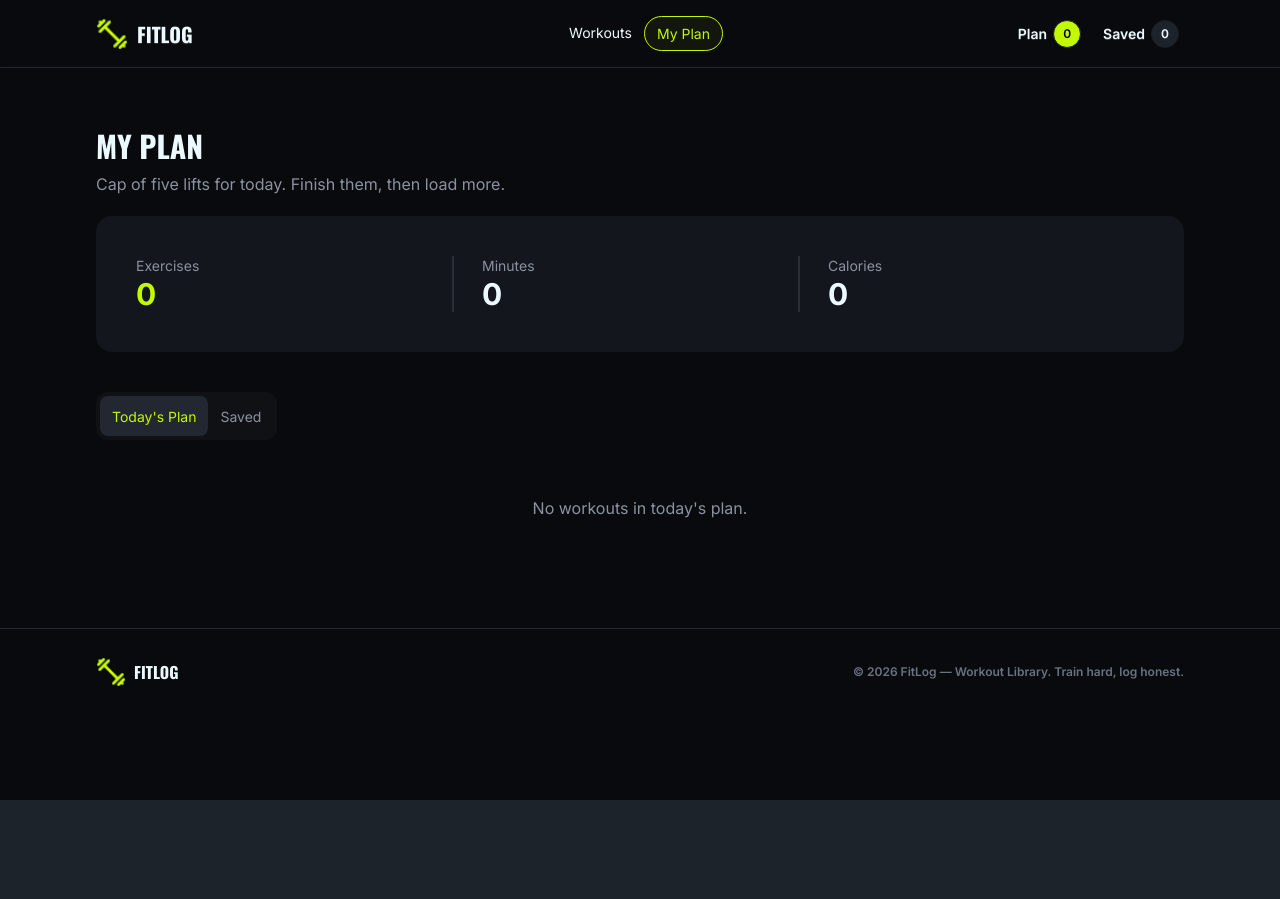
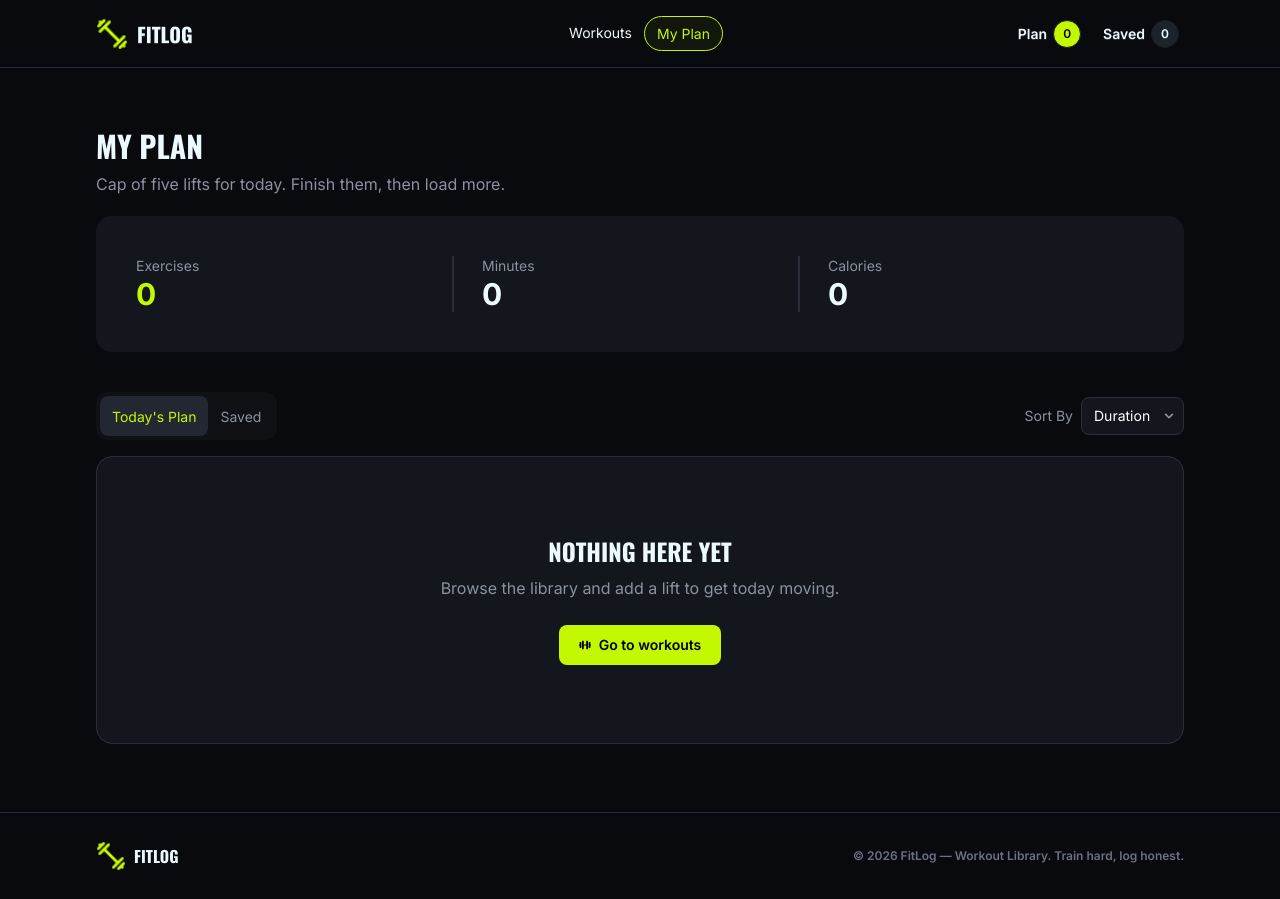
Before and after one commit to abirhj2010-TJ/b14-a6-fit-log, a Next.js app: page /my-plan in a window 1280 px wide. Before the commit the page ends 800 px from the top, so only its background shows below. Built offline with nearby package versions, Linux system fonts and the light colour scheme.

Commit message:
sort by function added

```diff
--- a/src/app/my-plan/page.tsx
+++ b/src/app/my-plan/page.tsx
@@ -4,12 +4,29 @@ import { FitLogContext } from "@/context/FitLogContext";
 import PlanSavedCard from "@/components/shared/PlanSavedCard";
 import { useContext, useState } from "react";
 import { Workout } from "@/type/type";
+import Link from "next/link";
+import { FaDumbbell, FaChevronDown } from "react-icons/fa";
 
 const MyPlan = () => {
   const { plan, saved } = useContext(FitLogContext);
   const [activeTab, setActiveTab] = useState<"plan" | "saved">("plan");
+  const [sortBy, setSortBy] = useState<"duration" | "calories" | "rating">(
+    "duration",
+  );
 
   const activeWorkouts: Workout[] = activeTab === "plan" ? plan : saved;
+
+  const sortedWorkouts = [...activeWorkouts].sort((a, b) => {
+    if (sortBy === "duration") {
+      return a.duration - b.duration;
+    }
+
+    if (sortBy === "calories") {
+      return a.caloriesBurned - b.caloriesBurned;
+    }
+
+    return b.rating - a.rating;
+  });
 
   const totalMinutes = activeWorkouts.reduce(
     (total, workout) => total + workout.duration,
@@ -21,12 +38,15 @@ const MyPlan = () => {
     0,
   );
 
+  const isEmpty = activeWorkouts.length === 0;
+
   return (
     <div className="my-7 px-4 md:px-8 lg:px-16 xl:px-24">
       <div className="mb-5">
         <h2 className="font-heading uppercase font-bold text-xl md:text-2xl lg:text-3xl mb-2">
           My Plan
         </h2>
+
         <p className="text-[#8A92A0] text-sm md:text-base">
           Cap of five lifts for today. Finish them, then load more.
         </p>
@@ -56,7 +76,7 @@ const MyPlan = () => {
       </div>
 
       <div className="my-10">
-        <div className="w-full">
+        <div className="flex items-center justify-between gap-4">
           <div className="tabs w-fit bg-[#101115] rounded-xl p-1">
             <input
               type="radio"
@@ -77,39 +97,61 @@ const MyPlan = () => {
             />
           </div>
 
+          <div className="flex items-center gap-2">
+            <span className="text-[#8A92A0] text-xs sm:text-sm whitespace-nowrap">
+              Sort By
+            </span>
+
+            <div className="relative">
+              <select
+                value={sortBy}
+                onChange={(e) =>
+                  setSortBy(
+                    e.target.value as "duration" | "calories" | "rating",
+                  )
+                }
+                className="appearance-none bg-[#13161D] border border-[#2a2e3b] text-white text-xs sm:text-sm rounded-lg pl-3 pr-8 py-2 outline-none focus:border-[#C2F800] cursor-pointer"
+              >
+                <option value="duration">Duration</option>
+                <option value="calories">Calories</option>
+                <option value="rating">Rating</option>
+              </select>
+
+              <FaChevronDown className="absolute right-2.5 top-1/2 -translate-y-1/2 text-[#8A92A0] text-[10px] pointer-events-none" />
+            </div>
+          </div>
+        </div>
+
         <div className="mt-4">
-            {activeTab === "plan" ? (
-              plan.length > 0 ? (
+          {isEmpty ? (
+            <div className="min-h-72 rounded-2xl border border-[#2a2e3b] bg-[#13161D] flex flex-col items-center justify-center text-center px-5 py-12">
+              <h3 className="font-heading uppercase font-bold text-xl md:text-2xl mb-2">
+                Nothing Here Yet
+              </h3>
+
+              <p className="text-[#8A92A0] text-sm md:text-base max-w-md leading-relaxed mb-6">
+                Browse the library and add a lift to get today moving.
+              </p>
+
+              <Link
+                href="/"
+                className="inline-flex items-center justify-center gap-2 bg-[#C2F800] text-black font-semibold text-sm px-5 py-2.5 rounded-lg hover:bg-[#C2F800] transition"
+              >
+                <FaDumbbell className="text-xs" />
+                Go to workouts
+              </Link>
+            </div>
+          ) : (
             <div className="space-y-3">
-                  {plan.map((workout) => (
+              {sortedWorkouts.map((workout) => (
                 <PlanSavedCard
                   key={workout.id}
                   workout={workout}
-                      type="plan"
+                  type={activeTab}
                 />
               ))}
             </div>
-              ) : (
-                <div className="py-10 text-center text-[#8A92A0]">
-                  No workouts in today&apos;s plan.
-                </div>
-              )
-            ) : saved.length > 0 ? (
-              <div className="space-y-3">
-                {saved.map((workout) => (
-                  <PlanSavedCard
-                    key={workout.id}
-                    workout={workout}
-                    type="saved"
-                  />
-                ))}
-              </div>
-            ) : (
-              <div className="py-10 text-center text-[#8A92A0]">
-                No saved workouts.
-              </div>
           )}
-          </div>
         </div>
       </div>
     </div>
--- a/src/components/HomePage/Banner.tsx
+++ b/src/components/HomePage/Banner.tsx
@@ -1,4 +1,5 @@
 import Image from "next/image";
+import { FaDumbbell } from "react-icons/fa";
 
 const Banner = () => {
   return (
@@ -56,21 +57,25 @@ const Banner = () => {
         <a
           href="#library"
           className="
-            btn
+          inline-flex
+          items-center
+          justify-center
+          gap-2
           bg-[#C2F800]
           hover:bg-[#C2F800]
           text-black
           font-semibold
           rounded-xl
-            border-0
           text-xs
           sm:text-sm
           px-5
           sm:px-6
+          py-3
           w-full
           sm:w-auto
   "
         >
+          <FaDumbbell className="text-sm" />
           BROWSE WORKOUTS
         </a>
       </div>
```
Lines whose indentation alone changed are shown as unchanged.
